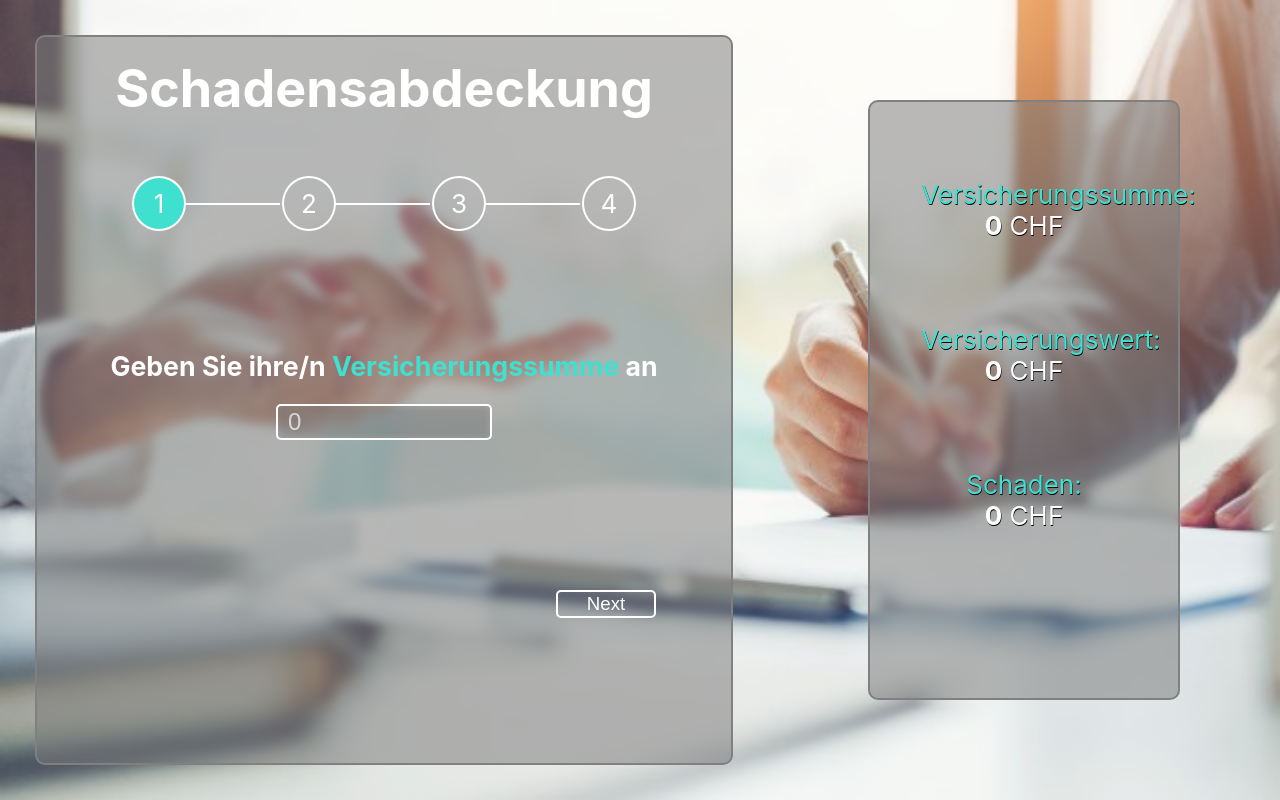
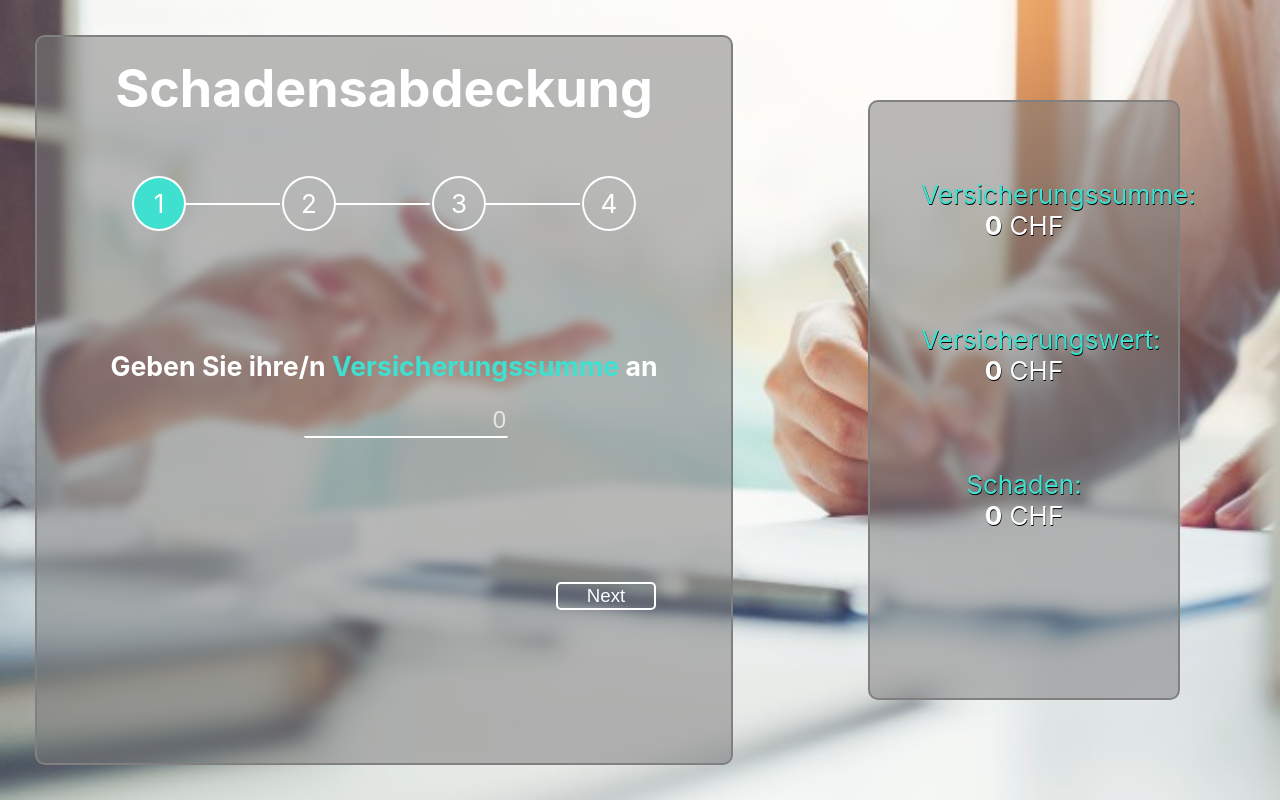
Before and after one commit to evanlueber/schadenabdeckungsrechner, a React (Create React App) app: page / in a window 1280 px wide. Built offline with nearby package versions, Linux system fonts and the light colour scheme.

Commit message:
Inout zu underline verändert und popUp-bg zu blur

```diff
--- a/src/App.css
+++ b/src/App.css
@@ -104,6 +104,7 @@
 .backNext > #back {
   grid-column: 1 / 2;
   margin-left: 75px;
+  margin-top: 50px;
   min-width: 100px;
   font-size: 14pt;
   justify-self: start;
@@ -116,6 +117,7 @@
 .backNext > #next {
   grid-column: 3 / 4;
   margin-right: 75px;
+  margin-top: 50px;
   min-width: 100px;
   font-size: 14pt;
   justify-self: end;
@@ -144,6 +146,7 @@
   min-width: 100px;
   font-size: 14pt;
   margin-top: 50px;
+  margin-top: 50px;
   border-radius: 5px;
   border: 2px solid white;
   background-color: transparent;
@@ -159,27 +162,31 @@
 }
 
 .input {
-  border: 2px solid white;
+  border: none;
+  border-bottom: 2px solid white;
   background-color: transparent;
+  border-radius: 2px;
   color: white;
-  border-radius: 5px;
-  backdrop-filter: blur(5px);
-  text-align: left;
-  padding-left: 10px;
+  text-align: right;
   width: 200px;
   height: 30px;
   font-size: 18pt;
   color: rgba(255, 255, 255, 0.682);
+  position: fixed;
+  left: 38.5%;
+  transition: width 0.1s, height 0.1s;
 }
 
 .input:hover {
-  border: 2px solid turquoise;
-  border-radius: 3px;
+  width: 225px;
+  height: 35px;
 }
 
-.input:focus {
-  background-color: rgba(64, 224, 208, 0.512);
-  border-radius: 3px;
+.input:focus-within {
+  width: 225px;
+  height: 35px;
+  outline: none;
+  border-bottom-color: turquoise;
 }
 
 .input::-webkit-outer-spin-button,
@@ -251,11 +258,12 @@
 #popUpContainer {
   height: 80%;
   width: 50%;
-  border: 2px solid black;
   z-index: 30;
+  border: 2px solid rgba(0, 0, 0, 0.1);
   border-radius: 10px;
   position: relative;
-  background-color: #29293d;
+  background-color: rgba(0, 0, 0, 0.1);
+  backdrop-filter: blur(10px);
   display: grid;
   grid-template-columns: 1fr 1fr 1fr;
   grid-template-rows: 2.5fr 0.5fr;
@@ -268,7 +276,7 @@
   position: absolute;
   width: 100%;
   height: 100%;
-  backdrop-filter: blur(5px);
+  backdrop-filter: blur(10px);
   opacity: 0;
   transition: opacity 0.2s ease-in-out, transform 0.3s ease-in-out;
   transform: scale(0);
@@ -283,6 +291,7 @@
 #ermittelnButton {
   grid-column: 2 / 3;
   margin-left: 75px;
+  margin-top: 50px;
   min-width: 100px;
   font-size: 14pt;
   justify-self: start;
@@ -318,11 +327,12 @@
 }
 
 .popUpInput {
-  border: 2px solid white;
+  border: none;
+  border-bottom: 2px solid white;
+  outline: none;
   background-color: transparent;
   color: white;
-  border-radius: 5px;
-  backdrop-filter: blur(5px);
+  border-radius: 2px;
   text-align: left;
   padding-left: 10px;
   width: 175px;
@@ -331,18 +341,20 @@
 }
 
 .popUpInput:hover {
-  border: 2px solid turquoise;
-  border-radius: 3px;
-}
+  border-bottom: 2px solid turquoise;
+  border-radius: 2px;
 
-.popUpInput:hover::placeholder {
-  color: turquoise;
 }
 
 .popUpInput:focus {
-  background-color: rgba(64, 224, 208, 0.512);
-  border-radius: 3px;
+  border-radius: 2px;
+  color: turquoise;
+  border-bottom: 2px solid turquoise;
   z-index: 40;
+}
+
+.popUpInput:focus::placeholder {
+  color: turquoise;
 }
 
 .popUpInput::placeholder {
@@ -380,7 +392,7 @@
 }
 
 .inputDiv::-webkit-scrollbar-track {
-  background: #29293d;
+  background: transparent;
   border-radius: 10px;
 }
 
```
